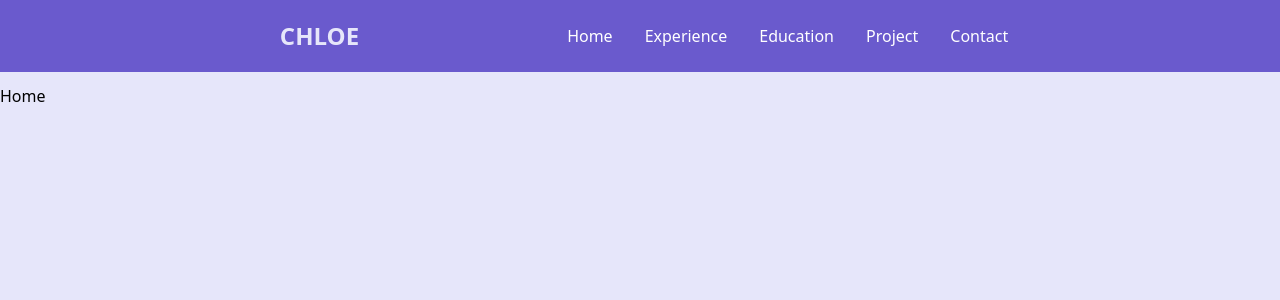
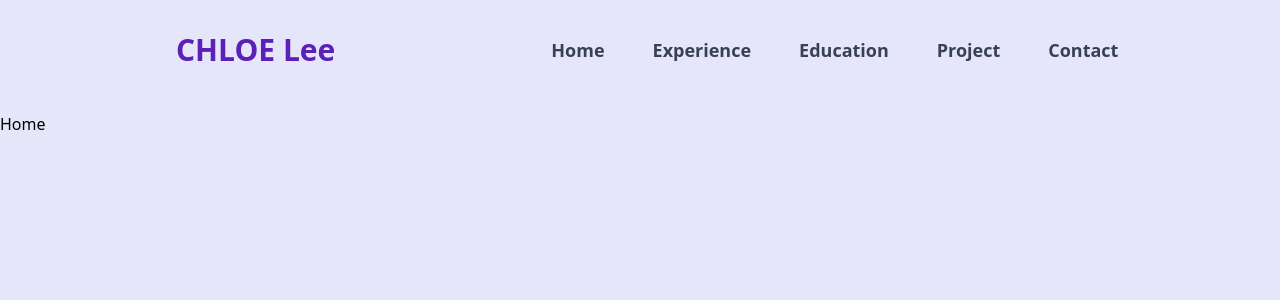
Before and after one commit to chloe1129/about_chloe, a React (Create React App) app in the folder chloe_frontend/: page / in a window 1280 px wide. Shown: the top 300 px of the page. Built offline with nearby package versions, Linux system fonts and the light colour scheme.

Commit message:
add: new color header

```diff
--- a/chloe_frontend/src/components/Navigation.tsx
+++ b/chloe_frontend/src/components/Navigation.tsx
@@ -1,32 +1,112 @@
 import { useState } from "react";
-import { Link, useLocation, useNavigate, useParams } from "react-router-dom";
-import NavItem from "./navItem";
-
-const menu = [
-  { name: "Home", address: "/" },
-  { name: "Experience", address: "/experience" },
-  { name: "Education", address: "/education" },
-  { name: "Project", address: "/project" },
-  { name: "Contact", address: "/contact" },
-];
+import {
+  Link,
+  useLocation,
+  useNavigate,
+  useParams,
+  NavLink,
+} from "react-router-dom";
 
 function Navigation() {
+  const [mouseOn, setMouseOn] = useState("");
+
+  const handleHoverEffectOn = (e: any) => {
+    setMouseOn(e.target.innerText);
+  };
+  const handleHoverEffectOff = () => {
+    setMouseOn("");
+  };
+
   return (
     <div
       className="sticky z-999 w-screen flex place-items-center justify-center top-0 mb-3"
-      style={{ backgroundColor: "#6A5ACD" }}
+      style={{ backgroundColor: "#E6E6FA" }}
     >
       <nav className="flex items-center justify-between space-x-10 mx-36">
-        <div
-          className="justify-start pl-8 pr-36 py-5 text-2xl font-bold"
-          style={{ color: "#E6E6FA" }}
-        >
-          <Link to={"/"}>CHLOE</Link>
+        <div className="justify-start shrink-0 pl-8 pr-36 py-8 text-3xl font-bold text-violet-800">
+          <Link to={"/"}>CHLOE Lee</Link>
         </div>
         <div className="flex justify-end p-2">
-          {menu.map((data) => (
-            <NavItem data={data} key={data.address} />
-          ))}
+          <div
+            onMouseEnter={handleHoverEffectOn}
+            onMouseLeave={handleHoverEffectOff}
+            className="mx-6"
+          >
+            <NavLink
+              to="/"
+              className={
+                mouseOn === "Home"
+                  ? "font-bold pb-4 text-lg text-violet-800"
+                  : "font-bold pb-4 text-lg text-gray-700"
+              }
+            >
+              Home
+            </NavLink>
+          </div>
+          <div
+            onMouseEnter={handleHoverEffectOn}
+            onMouseLeave={handleHoverEffectOff}
+            className="mx-6"
+          >
+            <NavLink
+              to="/experience"
+              className={
+                mouseOn === "Experience"
+                  ? "font-bold pb-4 text-lg text-violet-800"
+                  : "font-bold pb-4 text-lg text-gray-700"
+              }
+            >
+              Experience
+            </NavLink>
+          </div>
+          <div
+            onMouseEnter={handleHoverEffectOn}
+            onMouseLeave={handleHoverEffectOff}
+            className="mx-6"
+          >
+            <NavLink
+              to="/education"
+              className={
+                mouseOn === "Education"
+                  ? "font-bold pb-4 text-lg text-violet-800"
+                  : "font-bold pb-4 text-lg text-gray-700"
+              }
+            >
+              Education
+            </NavLink>
+          </div>
+          <div
+            onMouseEnter={handleHoverEffectOn}
+            onMouseLeave={handleHoverEffectOff}
+            className="mx-6"
+          >
+            <NavLink
+              to="/project"
+              className={
+                mouseOn === "Project"
+                  ? "font-bold pb-4 text-lg text-violet-800"
+                  : "font-bold pb-4 text-lg text-gray-700"
+              }
+            >
+              Project
+            </NavLink>
+          </div>
+          <div
+            onMouseEnter={handleHoverEffectOn}
+            onMouseLeave={handleHoverEffectOff}
+            className="mx-6"
+          >
+            <NavLink
+              to="/contact"
+              className={
+                mouseOn === "Contact"
+                  ? "font-bold pb-4 text-lg text-violet-800"
+                  : "font-bold pb-4 text-lg text-gray-700"
+              }
+            >
+              Contact
+            </NavLink>
+          </div>
         </div>
       </nav>
     </div>
--- a/chloe_frontend/src/components/navItem.tsx
+++ /dev/null
@@ -1,20 +0,0 @@
-import { Link } from "react-router-dom";
-
-interface NavProps {
-  data: {
-    name: string;
-    address: string;
-  };
-}
-
-export default function NavItem({ data }: NavProps): JSX.Element {
-  const { name, address } = data;
-
-  return (
-    <button className="px-4 py-2 text-white">
-      <Link to={`${address}`} className="menu__item">
-        {name}
-      </Link>
-    </button>
-  );
-}
```
